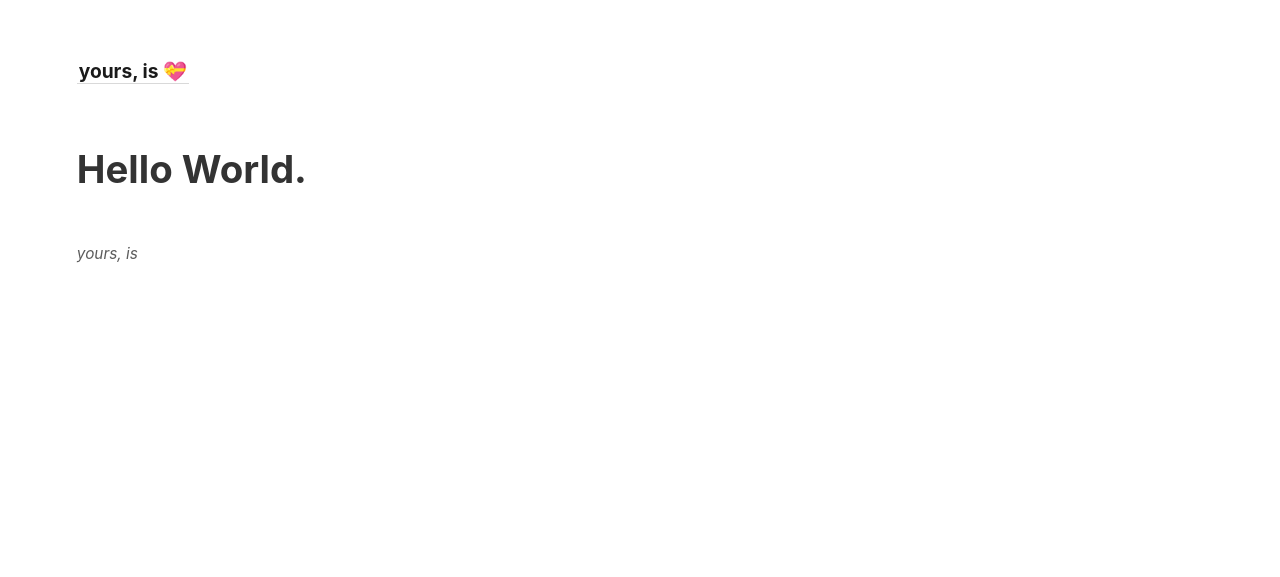
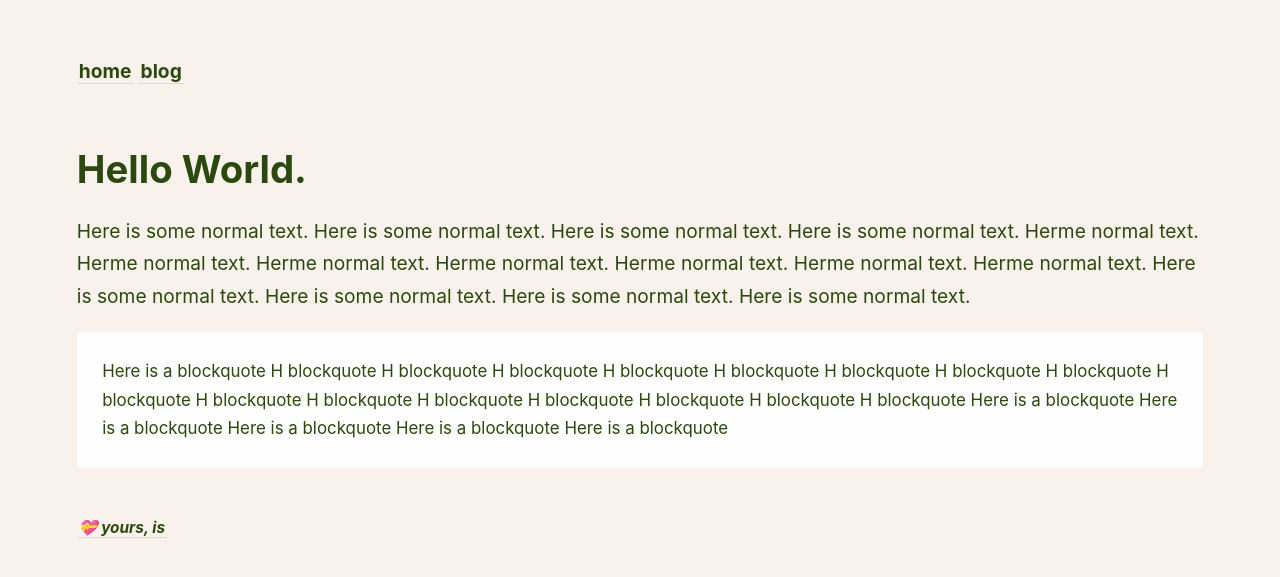
Before and after one commit to izzergh/is, a Jekyll site: the page built from _pages/index.md, in a window 1280 px wide. Shown: the top 577 px of the page. Built offline with Jekyll 4.4.1, drawn with Linux system fonts in a browser that asks for light colours.

Commit message:
Add ✨styles🎏

```diff
--- a/_config.yml
+++ b/_config.yml
@@ -1,12 +1,12 @@
 ---
 
-title: yours, is 💝
+title: 💝 yours, is
 include: ['_pages']
 
 # You may need to change the base URL depending on your deploy configuration.
 # Specifically, when using GitHub Pages, the baseurl should point to where GitHub
 # Pages deploys your repository (which is usually the repository name).
-baseurl: '/'
+baseurl: ''
 
 # Set to `true` to open non-internal links in new tabs, or
 # set to `false` to open non-internal links in current tab.
--- a/_includes/footer.html
+++ b/_includes/footer.html
@@ -1 +1,5 @@
-<i>yours, is</i>
+<div>
+  <a class="internal-link" href="{{ site.baseurl }}/">
+    <b><i>{{ site.title }}</i></b>
+  </a>
+</div>
--- a/_includes/nav.html
+++ b/_includes/nav.html
@@ -1,3 +1,5 @@
+{% comment %} TODO: i18n {% endcomment %}
 <div>
-  <a class="internal-link" href="{{ site.baseurl }}/"><b>{{ site.title }}</b></a>
+  <a class="internal-link" href="{{ site.baseurl }}/"><b>home</b></a>
+  <a class="internal-link" href="/blog"><b>blog</b></a>
 </div>
--- a/_layouts/post.html
+++ b/_layouts/post.html
@@ -7,7 +7,7 @@ layout: default
     <h1>{{ page.title }}</h1>
     <time datetime="{{ page.last_modified_at | date_to_xmlschema }}">
       {% if page.type != 'pages' %}
-        Last updated on {{ page.last_modified_at | date: "%B %-d, %Y" }}
+        <small>Last updated on {{ page.last_modified_at | date: "%B %-d, %Y" }}</small>
       {% endif %}
     </time>
   </div>
--- /dev/null
+++ b/_pages/index.md
@@ -0,0 +1,46 @@
+---
+layout: page
+title: Home
+id: home
+permalink: /
+---
+<h1>Hello World.</h1>
+
+Here is some normal text.
+Here is some normal text.
+Here is some normal text.
+Here is some normal text.
+Herme normal text.
+Herme normal text.
+Herme normal text.
+Herme normal text.
+Herme normal text.
+Herme normal text.
+Herme normal text.
+Here is some normal text.
+Here is some normal text.
+Here is some normal text.
+Here is some normal text.
+
+> Here is a blockquote
+ H blockquote
+ H blockquote
+ H blockquote
+ H blockquote
+ H blockquote
+ H blockquote
+ H blockquote
+ H blockquote
+ H blockquote
+ H blockquote
+ H blockquote
+ H blockquote
+ H blockquote
+ H blockquote
+ H blockquote
+ H blockquote
+ Here is a blockquote
+ Here is a blockquote
+ Here is a blockquote
+ Here is a blockquote
+ Here is a blockquote
--- a/_sass/style.scss
+++ b/_sass/style.scss
@@ -1,5 +1,5 @@
-$color-primary: hsl(0, 0%, 10%);
-$color-text: hsl(0, 0%, 20%);
+$color-primary: hsl(30, 50%, 95%);
+$color-text: hsl(90, 67%, 17%);
 $color-subtext: hsl(0, 0%, 30%);
 $color-border: hsl(0, 0%, 85%);
 $color-box-background: mix($color-primary, white, 4%);
@@ -8,6 +8,7 @@ $font-family: -apple-system, BlinkMacSystemFont, Segoe UI, Helvetica, Arial,
   sans-serif, Apple Color Emoji, Segoe UI Emoji, Segoe UI Symbol;
 
 body {
+  background-color: $color-primary;
   box-sizing: content-box;
   font-family: $font-family;
   margin: 0 auto;
@@ -80,7 +81,7 @@ a {
   padding: 0 0.1em;
   text-decoration: none;
   border-bottom: 1px solid $color-border;
-  color: $color-primary;
+  color: $color-text;
   &:hover {
     color: black !important;
     background: #fffaf1;
```
Also changed, not shown: _pages/blog.html (added, +16 -0 lines), _pages/index.html (deleted, +0 -7 lines).
